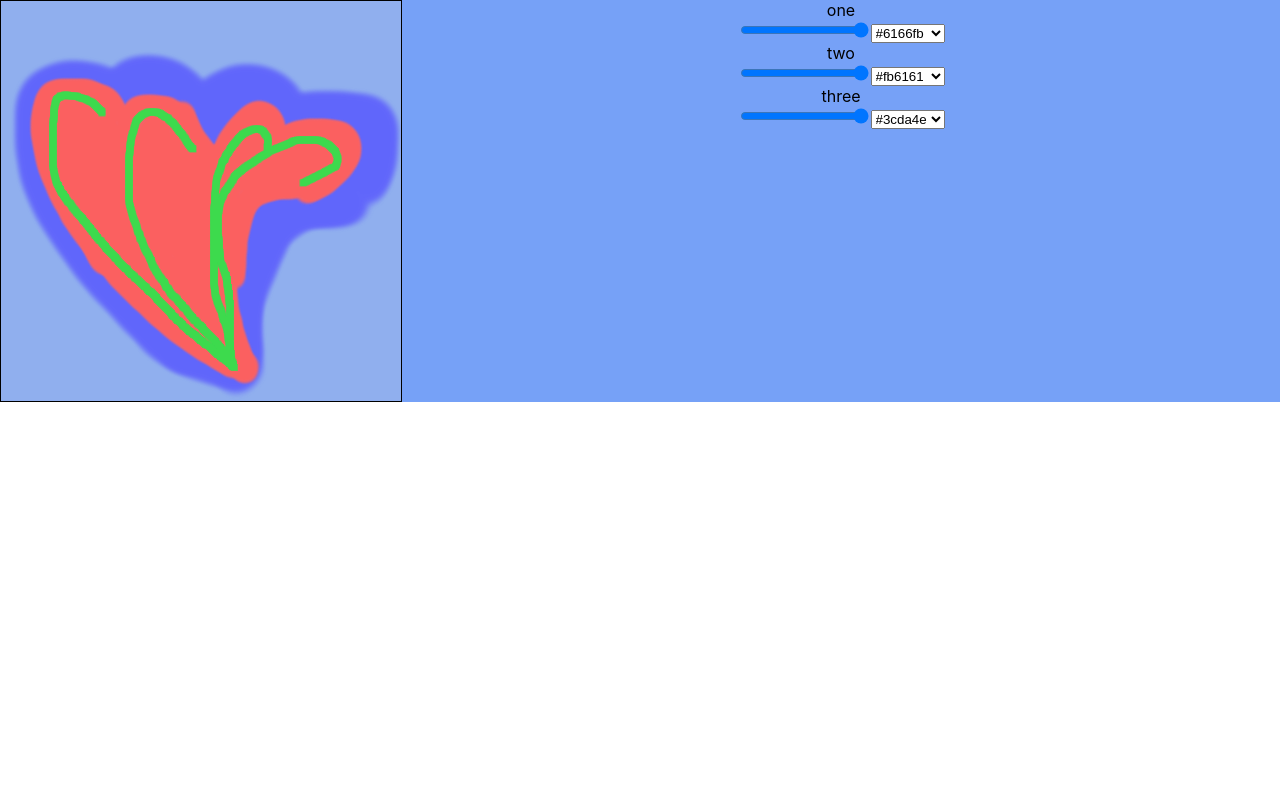
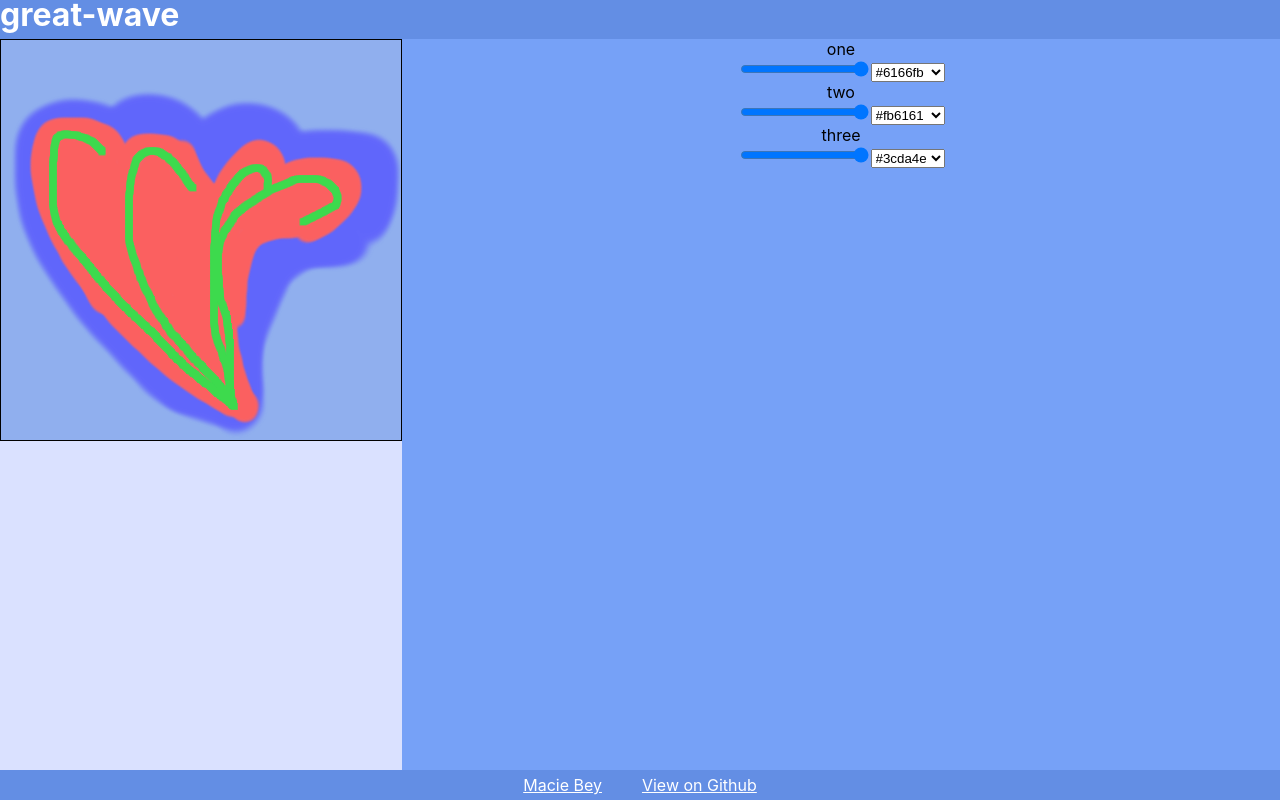
Before and after one commit to maciebey/great-wave, a React (Create React App) app: page / in a window 1280 px wide. Built offline with nearby package versions, Linux system fonts and the light colour scheme.

Commit message:
Updates the app in the following ways: Created basic header and footer components Added header and footer to App and implemented flex styling Removed some default create-react-app stuff

```diff
--- a/src/App.css
+++ b/src/App.css
@@ -1,44 +1,13 @@
 .App {
-  text-align: center;
-}
-
-.App-logo {
-  height: 40vmin;
-  pointer-events: none;
-}
-
-@media (prefers-reduced-motion: no-preference) {
-  .App-logo {
-    animation: App-logo-spin infinite 20s linear;
-  }
-}
-
-.App-header {
-  /* background-color: #282c34; */
   min-height: 100vh;
+  background-color: #dae1ff;
   display: flex;
   flex-direction: column;
-  align-items: center;
-  justify-content: center;
-  font-size: calc(10px + 2vmin);
-  color: white;
-}
-
-.App-link {
-  color: #61dafb;
-}
-
-@keyframes App-logo-spin {
-  from {
-    transform: rotate(0deg);
-  }
-  to {
-    transform: rotate(360deg);
-  }
 }
 
 .interface {
   display: flex;
+  flex: 1 1 auto;
 }
 
 .img-container {
@@ -56,6 +25,7 @@
 }
 
 .control-container {
+  text-align: center;
   background-color: #76a1f7;
   flex: 1 1 auto;
 }
--- a/src/App.tsx
+++ b/src/App.tsx
@@ -1,4 +1,5 @@
 import React from 'react';
+import { Header, Footer } from './component';
 import './App.css';
 
 import { useState, useEffect } from 'react';
@@ -123,6 +124,7 @@ function App(this: any) {
 
   return (
     <div className="App">
+      <Header></Header>
       <div className="interface">
         <div className="img-container">
           {images.length && images.map((i, index) => (
@@ -142,20 +144,7 @@ function App(this: any) {
           ))}
         </div>
       </div>
-      {/* <header className="App-header">
-        <img src={logo} className="App-logo" alt="logo" />
-        <p>
-          Edit <code>src/App.tsx</code> and save to reload.
-        </p>
-        <a
-          className="App-link"
-          href="https://reactjs.org"
-          target="_blank"
-          rel="noopener noreferrer"
-        >
-          Learn React
-        </a>
-      </header> */}
+      <Footer></Footer>
     </div>
   );
 }
--- /dev/null
+++ b/src/component/Footer/Footer.css
@@ -0,0 +1,10 @@
+footer {
+    background-color: #638ee4;
+    display: flex;
+    justify-content: center;
+}
+
+footer a {
+    color: #fff;
+    padding: 5px 20px;
+}
--- /dev/null
+++ b/src/component/Footer/Footer.tsx
@@ -0,0 +1,12 @@
+import './Footer.css';
+
+function Footer() {
+  return (
+    <footer>
+      <a href="https://www.linkedin.com/in/maciebey/">Macie Bey</a>
+      <a href="https://github.com/maciebey/great-wave">View on Github</a>
+    </footer>
+  );
+}
+
+export default Footer;
--- /dev/null
+++ b/src/component/Header/Header.css
@@ -0,0 +1,8 @@
+header {
+    background-color: #638ee4;
+}
+
+header h1 {
+    color: #fff;
+    margin: -5px auto 5px;
+}
--- /dev/null
+++ b/src/component/Header/Header.tsx
@@ -0,0 +1,11 @@
+import './Header.css';
+
+function Header() {
+  return (
+    <header>
+      <h1>great-wave</h1>
+    </header>
+  );
+}
+
+export default Header;
--- /dev/null
+++ b/src/component/index.js
@@ -0,0 +1,2 @@
+export {default as Header} from "./Header/Header"
+export {default as Footer} from "./Footer/Footer"
```
Also changed, not shown: src/logo.svg (deleted).
